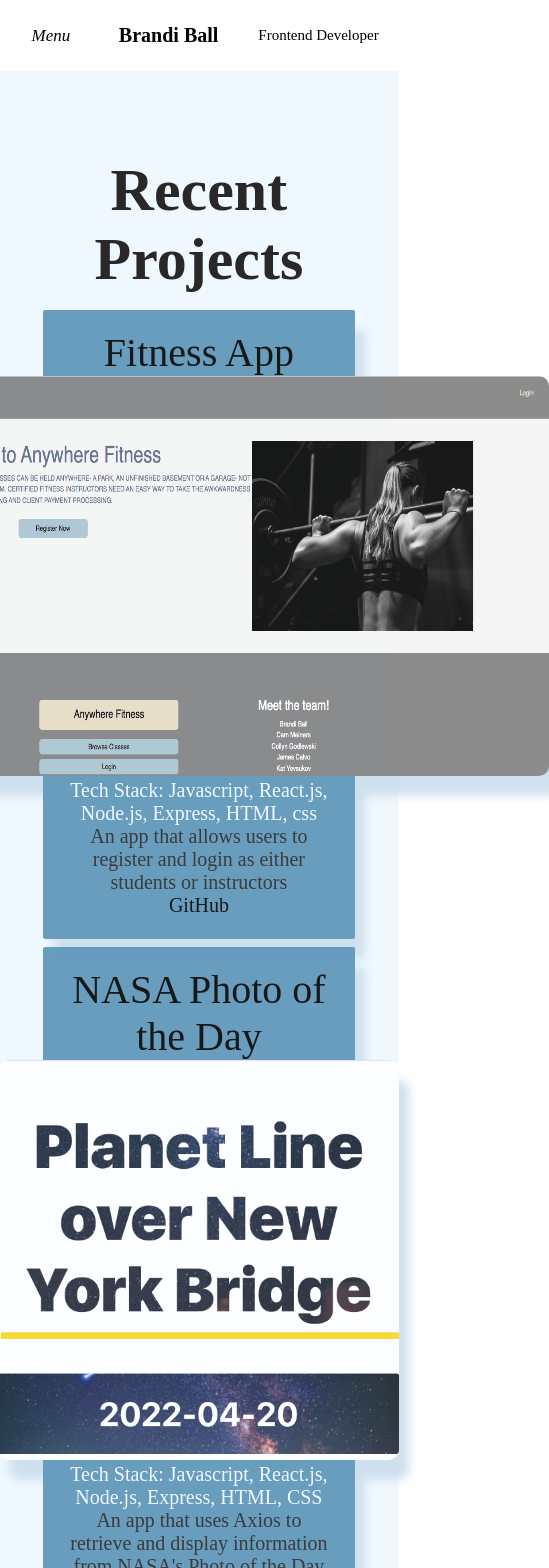
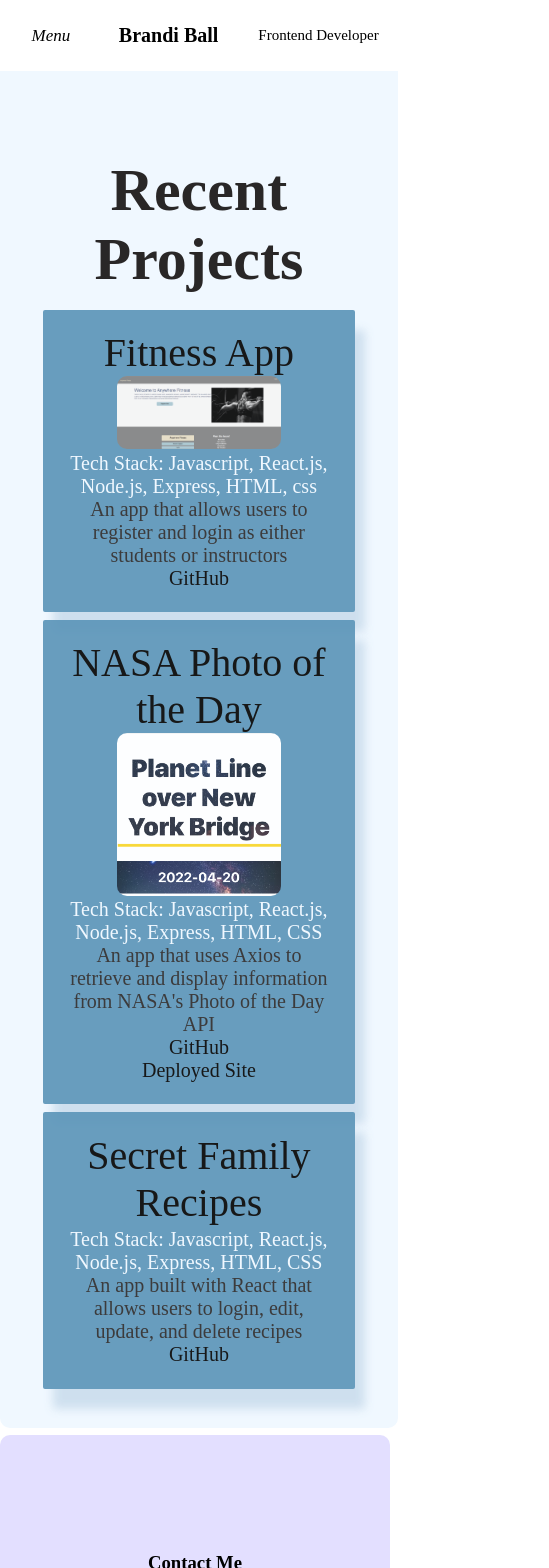
Before and after one commit to brandib222/portfolio-site, a React (Create React App) app: page /projects in a window 390 px wide. Shown: the top 1568 px of the page, 549 px wide, since content can reach past the window. Built offline with nearby package versions, Linux system fonts and the light colour scheme; a web font is replaced by a local one.

Commit message:
added media queries for mobile images

```diff
--- a/src/App.css
+++ b/src/App.css
@@ -426,8 +426,18 @@ iframe {
         width: 80%;
       }
 
+      .nasa-app img {
+        width:60%;
+        height: 40%;
+      }
+
       .fitness-app {
         width: 80%;
+      }
+
+      .fitness-app img {
+        width:60%;
+        height: 40%;
       }
 
       iframe {
```
